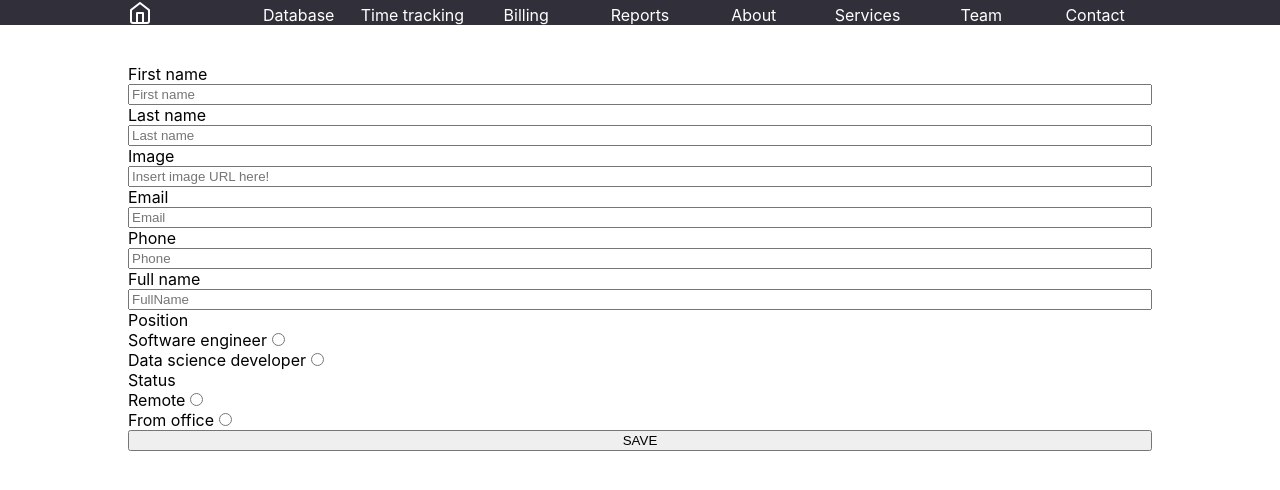
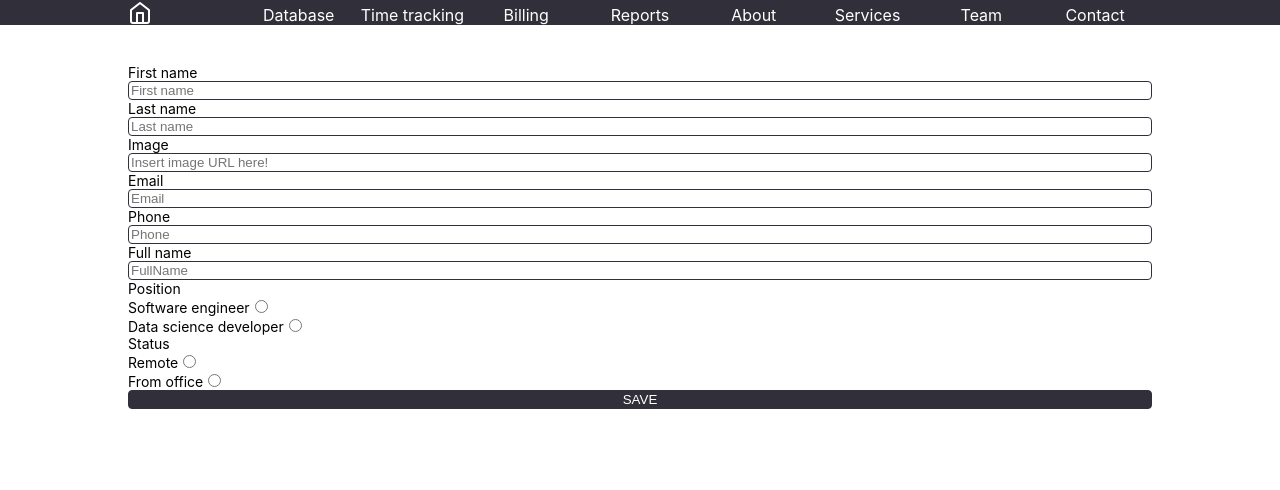
Before and after one commit to merima98/company-portal-client, a React (Create React App) app: page /newEmployee in a window 1280 px wide. Shown: the top 490 px of the page. Built offline with nearby package versions, Linux system fonts and the light colour scheme; no server answers.

Commit message:
Fixed bug, update employee

```diff
--- a/src/features/employees/AddEmployee.js
+++ b/src/features/employees/AddEmployee.js
@@ -24,11 +24,26 @@ const FormData = styled.form`
 `;
 const Label = styled.label`
   overflow-wrap: anywhere;
+  font-size: 14px;
 `;
 const Input = styled.input`
   overflow-wrap: anywhere;
+  outline: none;
+  border-radius: 4px;
+  border: 1px solid #312f3a;
 `;
-const Button = styled.button``;
+const Button = styled.button`
+  cursor: pointer;
+  background-color: #312f3a;
+  color: white;
+  border-radius: 4px;
+  border: 1px solid #312f3a;
+  margin-bottom: 1rem;
+`;
+const RadioLabel = styled.label`
+  overflow-wrap: anywhere;
+  font-size: 14px;
+`;
 
 function AddEmployee() {
   const history = useHistory();
@@ -117,7 +132,7 @@ function AddEmployee() {
           name="FullName"
         />
         <Label>Position</Label>
-        <label htmlFor="EmployeePositionId">
+        <RadioLabel htmlFor="EmployeePositionId">
           Software engineer
           <input
             type="radio"
@@ -125,9 +140,9 @@ function AddEmployee() {
             onChange={formik.handleChange}
             name="EmployeePositionId"
           />
-        </label>
+        </RadioLabel>
 
-        <label htmlFor="EmployeePositionId">
+        <RadioLabel htmlFor="EmployeePositionId">
           Data science developer
           <input
             type="radio"
@@ -135,11 +150,11 @@ function AddEmployee() {
             onChange={formik.handleChange}
             name="EmployeePositionId"
           />
-        </label>
+        </RadioLabel>
 
         <Label>Status</Label>
 
-        <label htmlFor="EmployeeStatusId">
+        <Label htmlFor="EmployeeStatusId">
           Remote
           <input
             type="radio"
@@ -147,9 +162,9 @@ function AddEmployee() {
             onChange={formik.handleChange}
             name="EmployeeStatusId"
           />
-        </label>
+        </Label>
 
-        <label htmlFor="EmployeeStatusId">
+        <Label htmlFor="EmployeeStatusId">
           From office
           <input
             type="radio"
@@ -157,7 +172,7 @@ function AddEmployee() {
             onChange={formik.handleChange}
             name="EmployeeStatusId"
           />
-        </label>
+        </Label>
         <Button type="submit">SAVE</Button>
       </FormData>
     </div>
--- a/src/features/employees/EditEmployeeProfile.js
+++ b/src/features/employees/EditEmployeeProfile.js
@@ -68,6 +68,7 @@ function EditEmployeeProfile() {
 
   const formik = useFormik({
     initialValues: {
+      Id: employee.id,
       FirstName: employee.firstName,
       LastName: employee.lastName,
       Phone: employee.phone,
--- a/src/features/employees/Employee.js
+++ b/src/features/employees/Employee.js
@@ -35,6 +35,7 @@ function Employee() {
 
   const employeeQuery = useQuery("employee", () => queries.employeeById(id));
   const employee = employeeQuery.data?.data || {};
+
   return (
     <div>
       <Header />
--- a/src/features/header/Header.js
+++ b/src/features/header/Header.js
@@ -39,13 +39,8 @@ const Links = styled.div`
 `;
 
 const StyledHome = styled(Home)`
-  /* padding: 10px; */
   cursor: pointer;
   color: white;
-  /* padding: 10px;
-  @media (min-width: ${BREAKPOINTS.SMALL_DEVICES}) {
-    padding: 14px;
-  } */
 `;
 function Header() {
   const history = useHistory();
```
